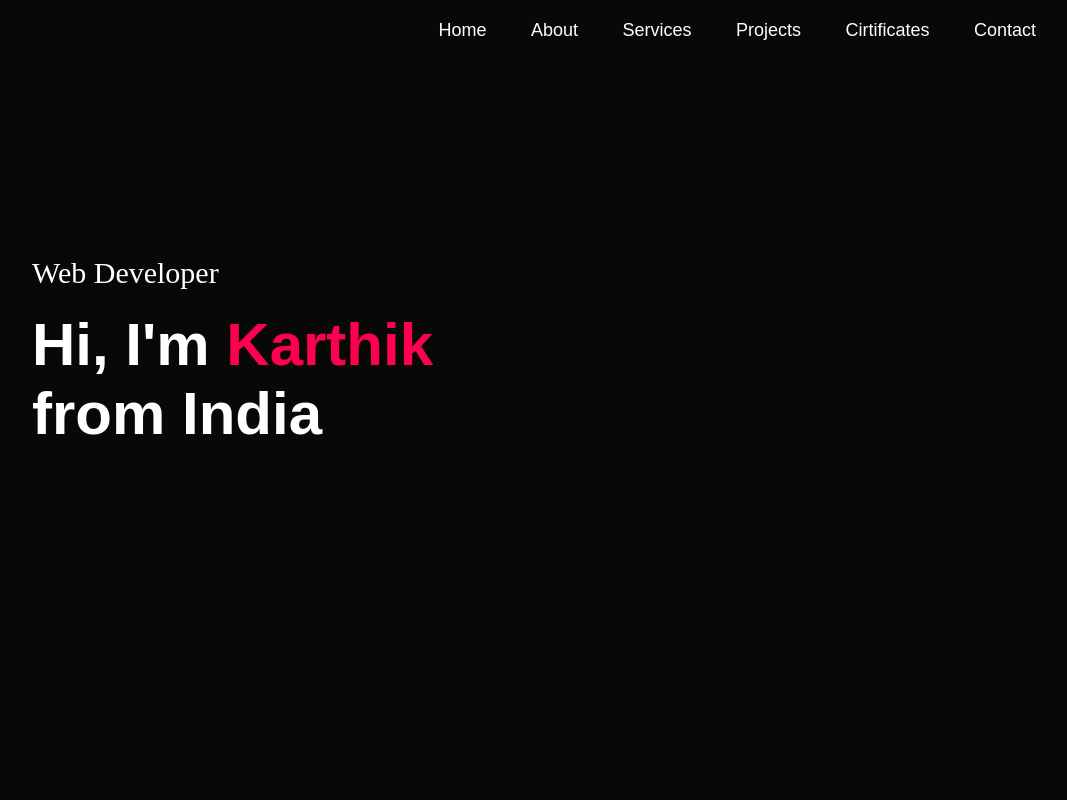
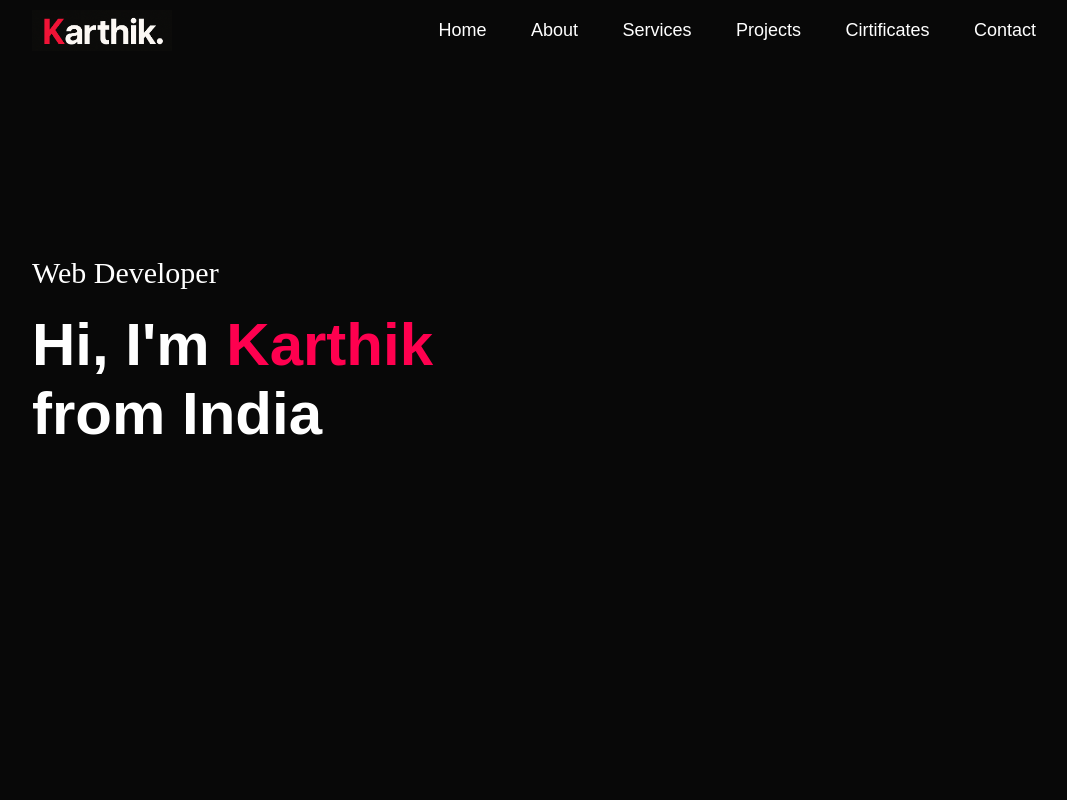
Before and after one commit to KarthikMeda7/MyWebsite, a plain HTML site: page index.html in a window 1280 px wide. Shown: the top 800 px of the page, without its empty margins (96-1163 px from the left). Drawn offline with nearby package versions, Linux system fonts and the light colour scheme.

Commit message:
Update index.html
logo uploaded

```diff
--- a/index.html
+++ b/index.html
@@ -15,7 +15,7 @@
     <header>
         <div class="container">
             <nav>
-                <img src="../assets/logo.png" alt="" class="logo">
+                <img src="logo.png" alt="" class="logo">
                 <ul id="sideMenu">
                     <li><a href="">Home</a></li>
                     <li><a href="#about">About</a></li>
```
